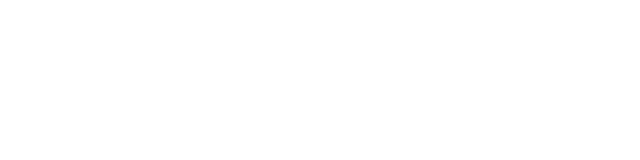
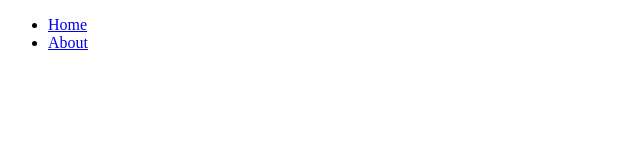
Before and after one commit to jasongoose/react-master-class, a React (Vite) app: page / in a window 1280 px wide. Shown: the top 160 px of the page, without its empty margins (0-640 px from the left). Built offline with nearby package versions, Linux system fonts and the light colour scheme.

Commit message:
Home page 추가 + root 경로("/")의 index로 지정

```diff
--- a/src/App.tsx
+++ b/src/App.tsx
@@ -1,6 +1,7 @@
 import {BrowserRouter, Route, Routes} from "react-router";
 
-import LayoutIndex from "./pages/LayoutIndex.tsx";
+import LayoutGlobal from "./pages/LayoutGlobal.tsx";
+import Home from "./pages/Home.tsx";
 import About from "./pages/About.tsx";
 import Author from "./pages/Author.tsx";
 import LayoutAuthorBook from "./pages/LayoutAuthorBook.tsx";
@@ -12,12 +13,14 @@
   return (
       <BrowserRouter>
         <Routes>
-          <Route index element={<LayoutIndex/>}></Route>
-          <Route path="/about" element={<About/>}></Route>
-          <Route path="/author/:name" element={<Author/>}>
-            <Route path=":book" element={<LayoutAuthorBook/>}>
-              <Route path="chapters" element={<Chapters/>}></Route>
-              <Route path="characters" element={<Characters/>}></Route>
+          <Route element={<LayoutGlobal/>}>
+            <Route index element={<Home/>}></Route>
+            <Route path="about" element={<About/>}></Route>
+            <Route path="author/:name" element={<Author/>}>
+              <Route path=":book" element={<LayoutAuthorBook/>}>
+                <Route path="chapters" element={<Chapters/>}></Route>
+                <Route path="characters" element={<Characters/>}></Route>
+              </Route>
             </Route>
           </Route>
         </Routes>
--- /dev/null
+++ b/src/pages/Home.tsx
@@ -0,0 +1,5 @@
+function Home() {
+  return null;
+}
+
+export default Home;
--- /dev/null
+++ b/src/pages/LayoutGlobal.tsx
@@ -0,0 +1,23 @@
+import {Link, Outlet} from "react-router";
+
+function LayoutGlobal() {
+  return (
+      <div className="layout-global-container">
+        <ul>
+          <li>
+            <Link to="/">
+              Home
+            </Link>
+          </li>
+          <li>
+            <Link to="/about">
+              About
+            </Link>
+          </li>
+        </ul>
+        <Outlet></Outlet>
+      </div>
+  );
+}
+
+export default LayoutGlobal;
--- a/src/pages/LayoutIndex.tsx
+++ /dev/null
@@ -1,5 +0,0 @@
-function LayoutIndex() {
-  return null;
-}
-
-export default LayoutIndex;
```
